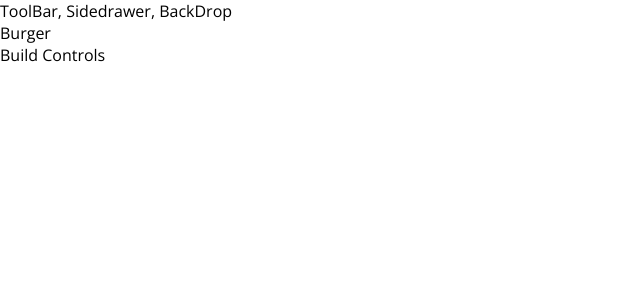
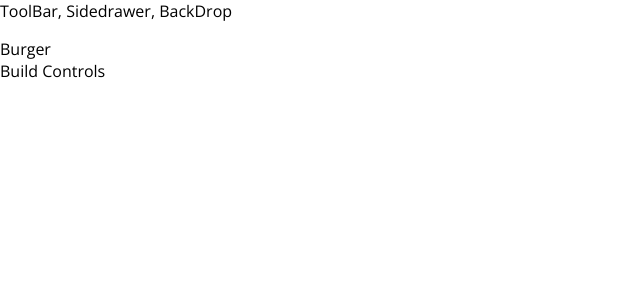
Before and after one commit to mikeslaby3/Burger-Builder, a React (Create React App) app: page / in a window 1280 px wide. Shown: the top 300 px of the page, without its empty margins (0-640 px from the left). Built offline with nearby package versions, Linux system fonts and the light colour scheme.

Commit message:
CSS sylesheet for layout

```diff
--- a/src/components/Layout/Layout.js
+++ b/src/components/Layout/Layout.js
@@ -1,11 +1,12 @@
 import React from 'react';
 
 import Aux from '../../hoc/Aux';
+import classes from './Layout.module.css';
 
 const layout = (props) => (
     <Aux>
         <div>ToolBar, Sidedrawer, BackDrop</div>
-        <main>
+        <main className={classes.Content}>
             {props.children}
         </main>
     </Aux>
--- /dev/null
+++ b/src/components/Layout/Layout.module.css
@@ -0,0 +1,3 @@
+.Content {
+    margin-top: 16px;
+}
```
